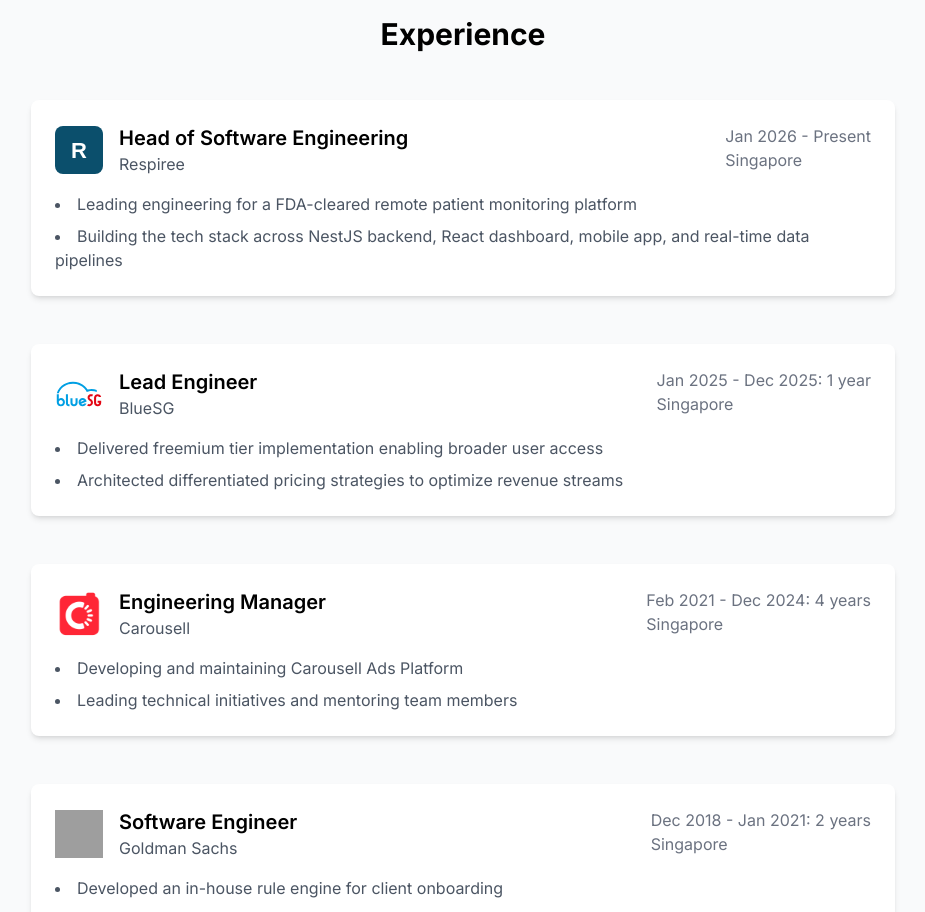
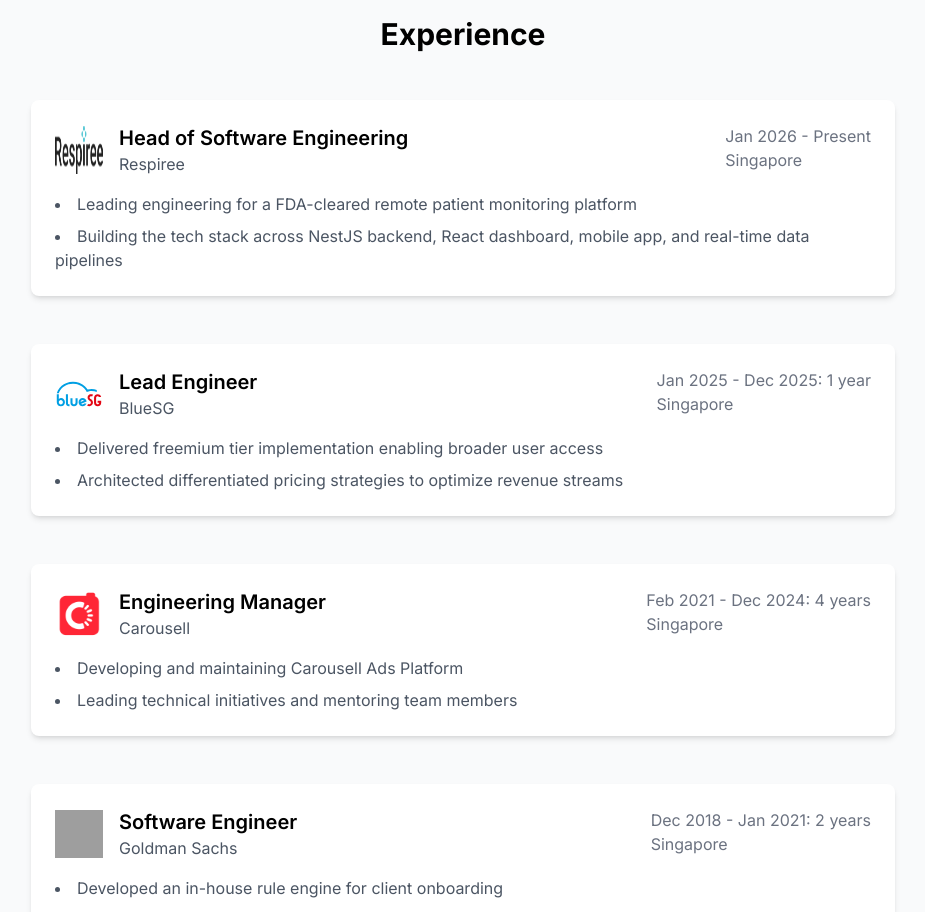
Before and after one commit to wdevarshi/portfolio, a Next.js app: page / in a window 1280 px wide. Shown: the part 1140-2052 px from the top of the page, without its empty margins (177-1102 px from the left). Built offline with nearby package versions, Linux system fonts and the light colour scheme; grey boxes are pictures that could not be loaded.

Commit message:
Use official Respiree logo from website

```diff
--- a/components/Experience.tsx
+++ b/components/Experience.tsx
@@ -21,7 +21,7 @@
             "Leading engineering for a FDA-cleared remote patient monitoring platform",
             "Building the tech stack across NestJS backend, React dashboard, mobile app, and real-time data pipelines"
         ],
-        logo: "/logos/respiree.svg"
+        logo: "/logos/respiree.png"
     },
     {
         title: "Lead Engineer",
```
Also changed, not shown: public/logos/respiree.png (added), public/logos/respiree.svg (deleted).
